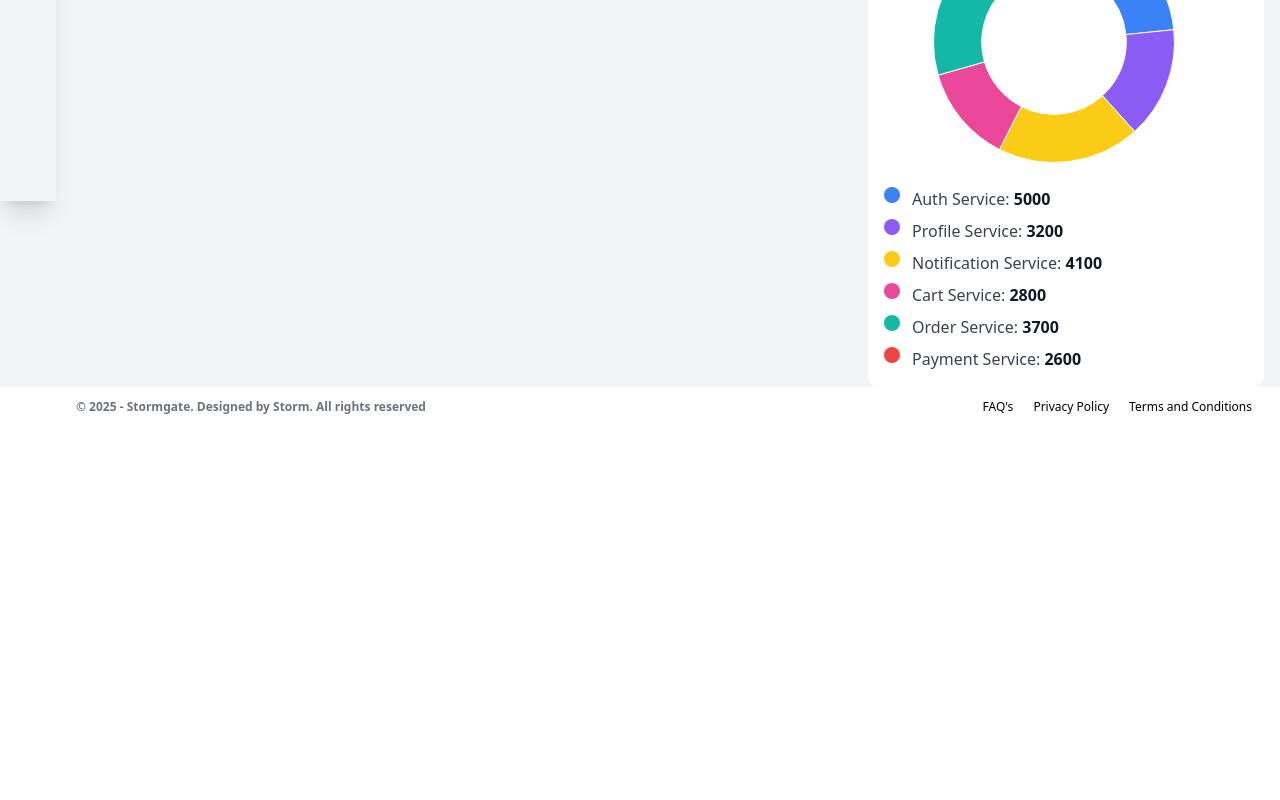
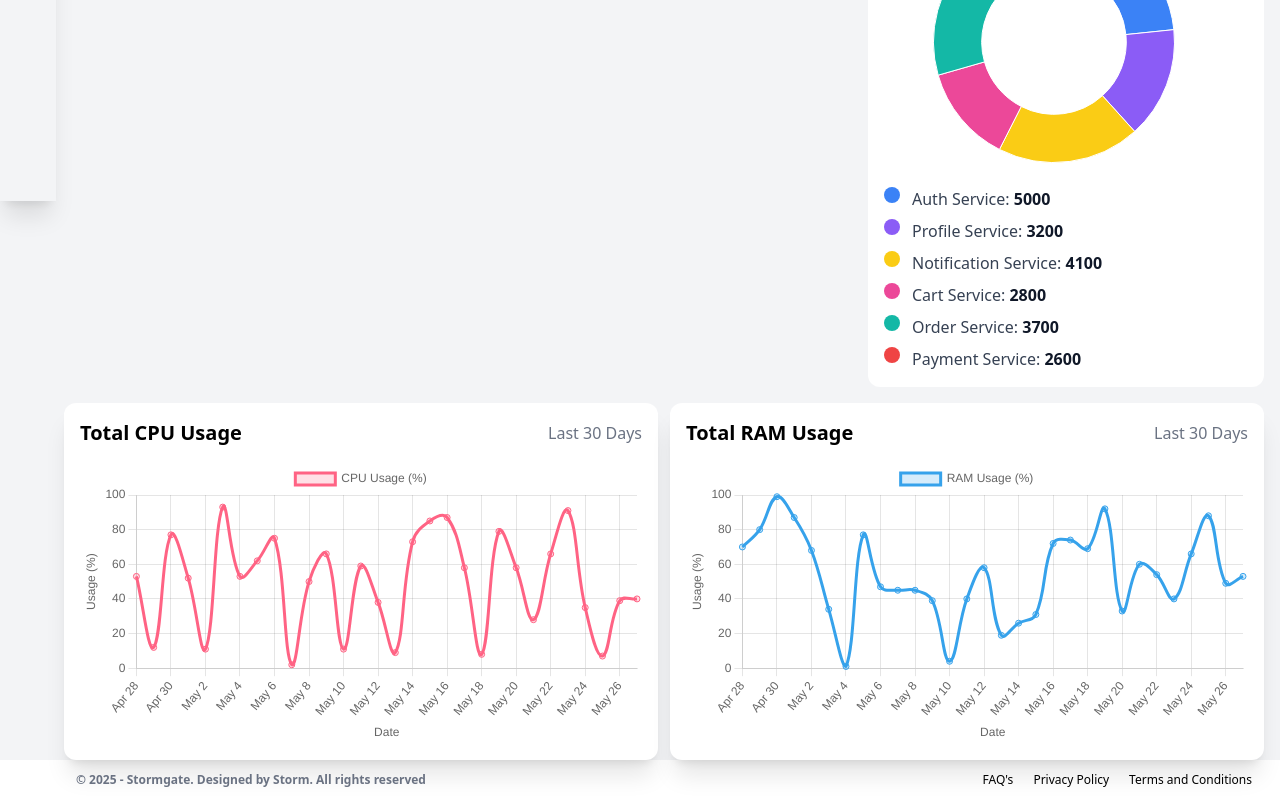
Before and after one commit to thathsarabandara/stormgate-client, a Vue app: page /dashboard in a window 1280 px wide. Shown: the part 599-1399 px from the top of the page. Before the commit the page ends 1026 px from the top, so only its background shows below. Built offline with nearby package versions, Linux system fonts and the light colour scheme; some icons are missing.

Commit message:
add the line chart

```diff
--- /dev/null
+++ b/src/components/dashborad-cards/LineChart.vue
@@ -0,0 +1,108 @@
+<template>
+  <div class="flex flex-col justify-center items-start p-4 w-full bg-white rounded-xl shadow-xl">
+    <div class="flex justify-between items-center w-full mb-4">
+      <p class="text-xl font-bold">{{ chartTitle }}</p>
+      <p class="text-gray-500">Last 30 Days</p>
+    </div>
+    <div class="w-full">
+      <Line :data="chartData" :options="chartOptions" class="w-full" />
+    </div>
+  </div>
+</template>
+
+<script setup>
+import {
+  Chart as ChartJS,
+  Title,
+  Tooltip,
+  Legend,
+  LineElement,
+  CategoryScale,
+  LinearScale,
+  PointElement
+} from 'chart.js'
+import { Line } from 'vue-chartjs'
+import { computed } from 'vue'
+
+ChartJS.register(Title, Tooltip, Legend, LineElement, CategoryScale, LinearScale, PointElement)
+
+const props = defineProps({
+  chartTitle: {
+    type: String,
+    required: true
+  },
+  label: {
+    type: String,
+    required: true
+  },
+  usageData: {
+    type: Array,
+    required: true
+  },
+  borderColor: {
+    type: String,
+    default: 'rgba(54, 162, 235, 1)'
+  },
+  backgroundColor: {
+    type: String,
+    default: 'rgba(54, 162, 235, 0.2)'
+  }
+})
+
+const getLast30Days = () => {
+  const days = []
+  const today = new Date()
+  for (let i = 29; i >= 0; i--) {
+    const date = new Date(today)
+    date.setDate(today.getDate() - i)
+    const formattedDate = date.toLocaleDateString('en-US', {
+      month: 'short',
+      day: 'numeric'
+    })
+    days.push(formattedDate)
+  }
+  return days
+}
+
+const chartData = computed(() => ({
+  labels: getLast30Days(),
+  datasets: [
+    {
+      label: props.label,
+      backgroundColor: props.backgroundColor,
+      borderColor: props.borderColor,
+      data: props.usageData,
+      fill: true,
+      tension: 0.4,
+      pointRadius: 3
+    }
+  ]
+}))
+
+const chartOptions = {
+  responsive: true,
+  plugins: {
+    legend: {
+      position: 'top'
+    },
+    title: {
+      display: false
+    }
+  },
+  scales: {
+    y: {
+      title: {
+        display: true,
+        text: 'Usage (%)'
+      },
+      beginAtZero: true
+    },
+    x: {
+      title: {
+        display: true,
+        text: 'Date'
+      }
+    }
+  }
+}
+</script>
--- a/src/pages/Dashboard.vue
+++ b/src/pages/Dashboard.vue
@@ -15,6 +15,26 @@
                 <DoughnutChart />
             </div>
         </div>
+        <div class="flex w-full mt-4 gap-3">
+            <div class="rounded-xl w-1/2">
+                <LineChart
+                    chartTitle="Total CPU Usage"
+                    label="CPU Usage (%)"
+                    :usageData="cpuUsage"
+                    borderColor="rgba(255, 99, 132, 1)"
+                    backgroundColor="rgba(255, 99, 132, 0.2)"
+                />
+            </div>
+            <div class="rounded-xl w-1/2">
+                <LineChart
+                    chartTitle="Total RAM Usage"
+                    label="RAM Usage (%)"
+                    :usageData="ramUsage"
+                    borderColor="rgba(54, 162, 235, 1)"
+                    backgroundColor="rgba(54, 162, 235, 0.2)"
+                />
+            </div>
+        </div>
     </div>
 </template>
 
@@ -22,6 +42,11 @@
 import StatusCard from '../components/dashborad-cards/StatusCard.vue';
 import BarChartCard from '../components/dashborad-cards/BarChartCard.vue';
 import DoughnutChart from '../components/dashborad-cards/DoughnutChart.vue';
+import LineChart from '../components/dashborad-cards/LineChart.vue';
+
+const cpuUsage = Array.from({ length: 30 }, () => Math.floor(Math.random() * 100))
+const ramUsage = Array.from({ length: 30 }, () => Math.floor(Math.random() * 100))
+
 const services = [
   {
     serviceName: 'Auth Service',
```
